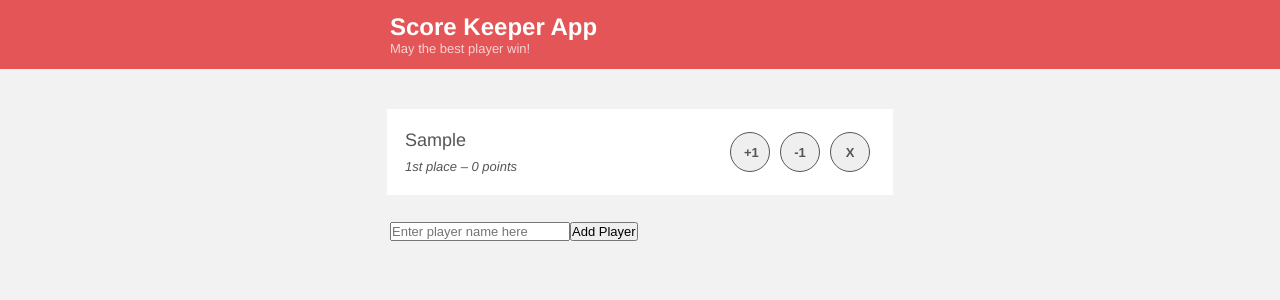
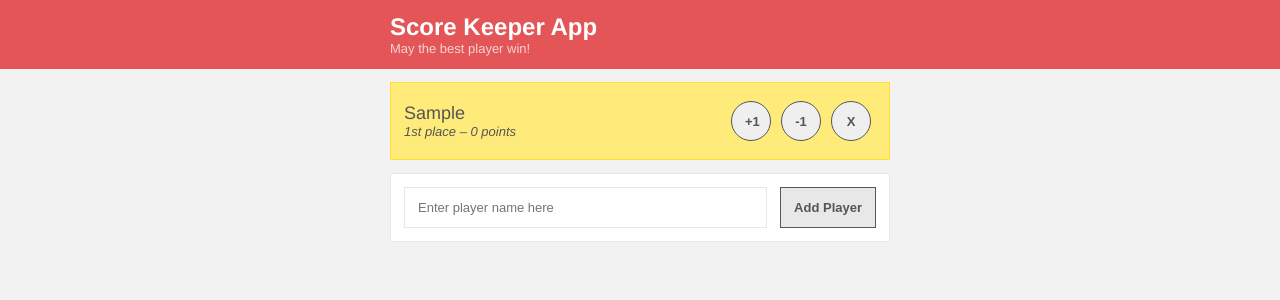
Before and after one commit to chachilin95/ScoreKeeper, a React (Create React App) app: page / in a window 1280 px wide. Both pictures are taken after typing "Sample" into the empty fields and a click on the button "Add Player". Shown: the top 300 px of the page. Built offline with nearby package versions, Linux system fonts and the light colour scheme.

Commit message:
Styled Add Player and others

```diff
--- a/src/components/AddPlayer.tsx
+++ b/src/components/AddPlayer.tsx
@@ -20,13 +20,14 @@ export default () => {
     };
 
     return (
-        <div>
-            <form onSubmit={handleOnSubmit}>
+        <div className='item'>
+            <form className='add-player' onSubmit={handleOnSubmit}>
                 <input
+                    className='add-player__input'
                     placeholder='Enter player name here'
                     onChange={(e) => setName(e.target.value)}
                     value={name} />
-                <button>Add Player</button>
+                <button className='button'>Add Player</button>
             </form>
         </div>
     );
--- a/src/components/Player.tsx
+++ b/src/components/Player.tsx
@@ -7,11 +7,11 @@ import { UpdatePlayer, DeletePlayer } from '../actions/players';
 import { PlayersContext } from '../contexts/players.context';
 
 interface PlayerProps {
-    index: number,
+    rank: number,
     player: Player
 };
 
-export default ({ player, index }: PlayerProps) => {
+export default ({ player, rank }: PlayerProps) => {
 
     const { dispatch } = useContext(PlayersContext);
 
@@ -19,19 +19,23 @@ export default ({ player, index }: PlayerProps) => {
     const incrementScore = () => dispatch(UpdatePlayer(player.id, 1));
     const decrementScore = () => dispatch(UpdatePlayer(player.id, -1));
 
+    let itemClassName = `item item--position-${rank}`;
+
     return (
+        <div className={itemClassName}>
             <div className='player'>
                 <div className='player__description'>
                     <h3 className='player__name'>{player.name}</h3>
                     <p className='player__stats'>
-                    {`${numeral(index).format('0o')} place – ${player.score} ${player.score > 1 || player.score === 0 ? 'points' : 'point'}`}
+                        {`${numeral(rank).format('0o')} place – ${player.score} ${player.score > 1 || player.score === 0 ? 'points' : 'point'}`}
                     </p>
                 </div>
-            <div>
+                <div className='player__actions'>
                     <button className='button button--round' onClick={incrementScore}>+1</button>
                     <button className='button button--round' onClick={decrementScore}>-1</button>
                     <button className='button button--round' onClick={deletePlayer}>X</button>
                 </div>
             </div>
+        </div>
     );
 };
--- a/src/components/PlayerList.tsx
+++ b/src/components/PlayerList.tsx
@@ -15,21 +15,21 @@ export default () => {
     const renderPlayerList = () => {
         if (players.length === 0) {
             return (
-                <div className='player-list__message'>
-                    Add a player to the list!
+                <div className='item'>
+                    <p className='item__message'>Add a player to the list!</p>
                 </div>
             );
         } else {
             return (
                 sortedPlayers.map((player: Player, index: number) => (
-                    <PlayerItem key={index} index={index+1} player={player} />
+                    <PlayerItem key={player.id} rank={index+1} player={player} />
                 ))
             );
         }
     };
 
     return (
-        <div className='player-list'>
+        <div>
             {renderPlayerList()}
         </div>
     );
--- /dev/null
+++ b/src/styles/base/settings.scss
@@ -0,0 +1,17 @@
+$green: #e4ede0;
+$green-alt: darken($green, 15%);
+
+$blue: #dfe7ed;
+$blue-alt: darken($blue, 15%);
+
+$red: #eddfdf;
+$red-alt: darken($red, 15%);
+
+$gold: rgb(255, 235, 122);
+$gold-alt: darken($gold, 15%);
+
+$silver: rgb(224, 224, 224);
+$silver-alt: darken($silver, 15%);
+
+$bronze: rgb(240, 196, 151);
+$bronze-alt: darken($bronze, 15%);
--- /dev/null
+++ b/src/styles/components/_add-player.scss
@@ -0,0 +1,9 @@
+.add-player {
+    display: flex;
+}
+
+.add-player__input {
+    border: 1px solid #e8e8e8;
+    flex-grow: 1;
+    padding: 0 1.3rem 0 1.3rem;
+}
--- /dev/null
+++ b/src/styles/components/_item.scss
@@ -0,0 +1,28 @@
+.item {
+    background-color: #ffffff;
+    border: 1px solid #e8e8e8;
+    margin-bottom: 1.3rem;
+    padding: 1.3rem;
+}
+
+.item__message {
+    font-size: 1.3rem;
+    font-style: italic;
+    font-weight: 300;
+    text-align: center;
+}
+
+.item--position-1 {
+    background-color: $gold;
+    border-color: $gold-alt;
+}
+
+.item--position-2 {
+    background-color: $silver-alt;
+    border-color: $silver-alt;
+}
+
+.item--position-3 {
+    background-color: $bronze-alt;
+    border-color: $bronze-alt;
+}
--- a/src/styles/components/_player.scss
+++ b/src/styles/components/_player.scss
@@ -1,24 +1,12 @@
 .player {
     align-items: center;
-    background: white;
     display: flex;
-    flex-direction: row;
     justify-content: space-between;
-    margin: 1.2rem;
-    padding: 1.8rem;
-    width: 100%;
-}
-
-.player__description {
-    display: flex;
-    flex-direction: column;
-    justify-content: flex-start;
 }
 
 .player__name {
     font-weight: 300;
     font-size: 1.8rem;
-    padding-bottom: 0.8rem;
 }
 
 .player__stats {
@@ -26,3 +14,7 @@
     font-style: italic;
     font-weight: 300;
 }
+
+.player__actions {
+  flex-shrink: 0;
+}
--- a/src/styles/styles.scss
+++ b/src/styles/styles.scss
@@ -1,7 +1,10 @@
+@import './base/settings.scss';
 @import './base/base';
 
+@import './components/add-player';
 @import './components/button';
+@import './components/item';
+@import './components/player-list';
+@import './components/player';
 @import './components/title-bar';
 @import './components/wrapper';
-@import './components/player-list';
-@import './components/player';
```
Lines whose indentation alone changed are shown as unchanged.
